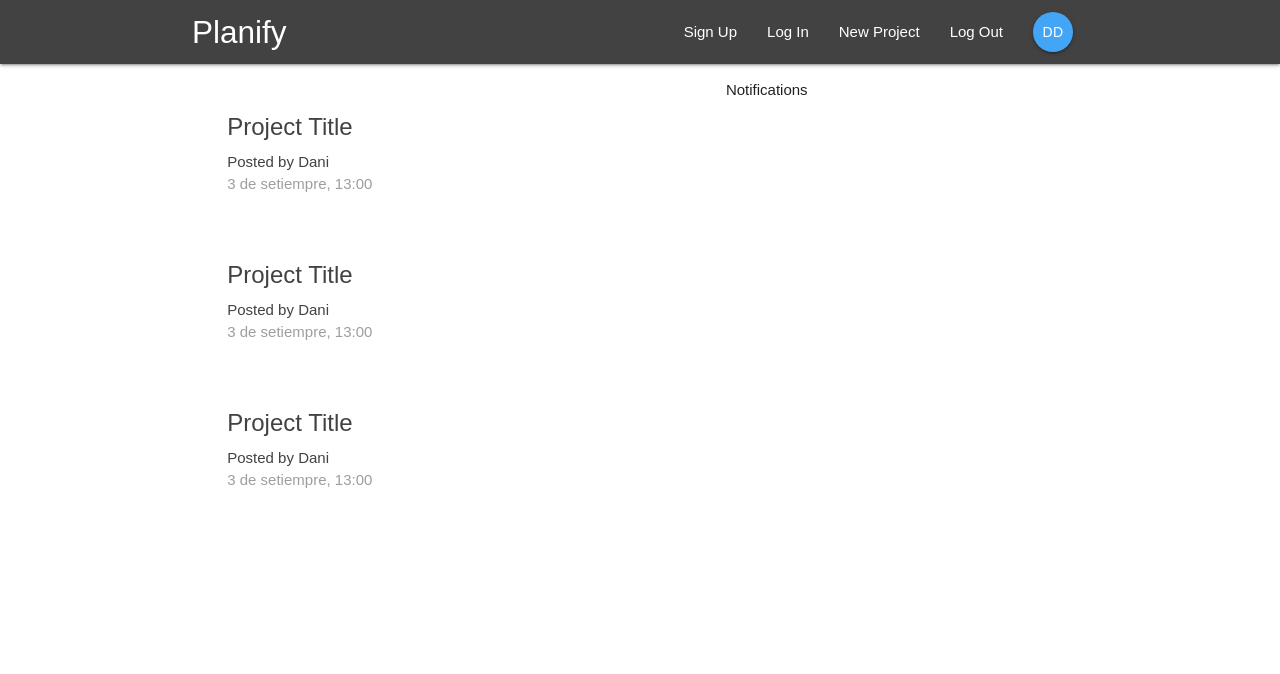
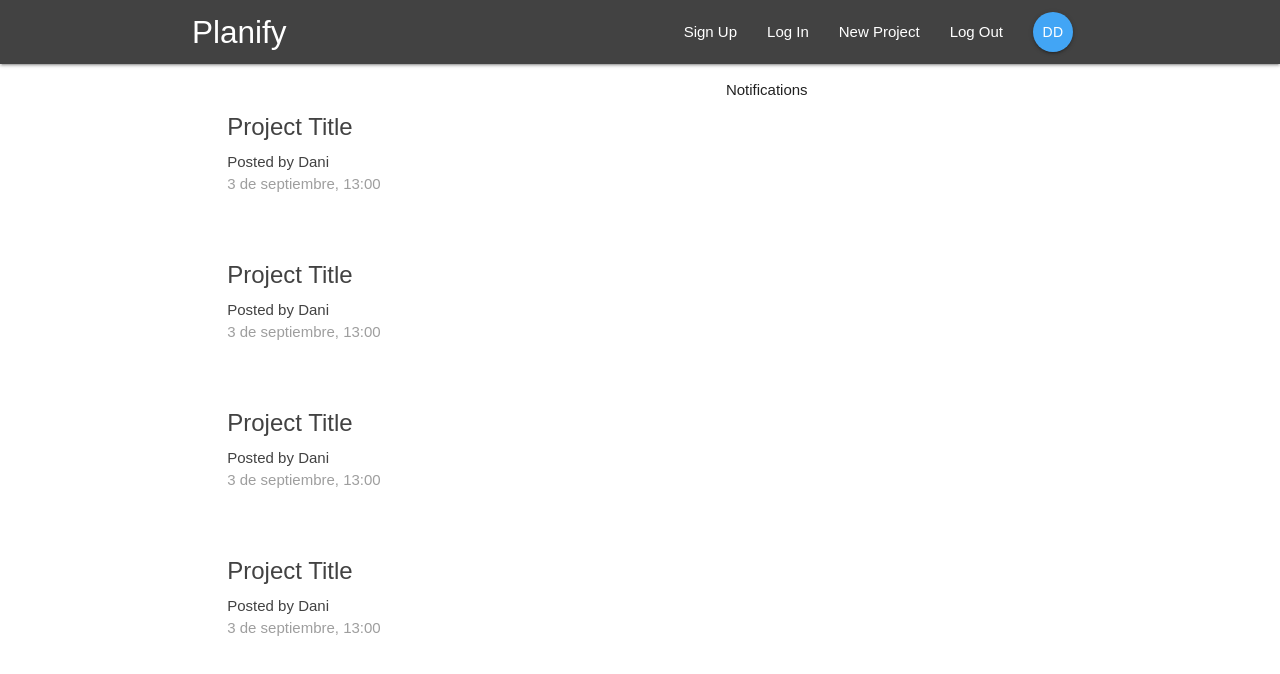
Before and after one commit to danidz96/planify, a React (Create React App) app: page / in a window 1280 px wide. Shown: the top 674 px of the page. Built offline with nearby package versions, Linux system fonts and the light colour scheme.

Commit message:
add project summary and modify project list

```diff
--- a/src/components/projects/ProjectList.js
+++ b/src/components/projects/ProjectList.js
@@ -1,31 +1,13 @@
-import React from 'react'
+import React from 'react';
+import ProjectSummary from './ProjectSummary'
 
 const ProjectList = () => {
     return (
         <div className="project-list section">
-            <div className="card z-depth-0 grey-text text-darken-3">
-                <div className="card-content grey-text text-darken-3">
-                    <span className="card-title">Project Title</span>
-                    <p>Posted by Dani</p>
-                    <p className="grey-text">3 de setiempre, 13:00</p>
-                </div>
-            </div>
-
-            <div className="card z-depth-0 grey-text text-darken-3">
-                <div className="card-content grey-text text-darken-3">
-                    <span className="card-title">Project Title</span>
-                    <p>Posted by Dani</p>
-                    <p className="grey-text">3 de setiempre, 13:00</p>
-                </div>
-            </div>
-
-            <div className="card z-depth-0 grey-text text-darken-3">
-                <div className="card-content grey-text text-darken-3">
-                    <span className="card-title">Project Title</span>
-                    <p>Posted by Dani</p>
-                    <p className="grey-text">3 de setiempre, 13:00</p>
-                </div>
-            </div>
+            <ProjectSummary />
+            <ProjectSummary />
+            <ProjectSummary />
+            <ProjectSummary />
         </div>
     )
 }
--- a/src/components/projects/ProjectSummary.js
+++ b/src/components/projects/ProjectSummary.js
@@ -0,0 +1,15 @@
+import React from 'react'
+
+const ProjectSummary = () => {
+    return(
+        <div className="card z-depth-0 grey-text text-darken-3">
+            <div className="card-content grey-text text-darken-3">
+                <span className="card-title">Project Title</span>
+                <p>Posted by Dani</p>
+                <p className="grey-text">3 de septiembre, 13:00</p>
+            </div>
+        </div>
+    )
+}
+
+export default ProjectSummary;
```
